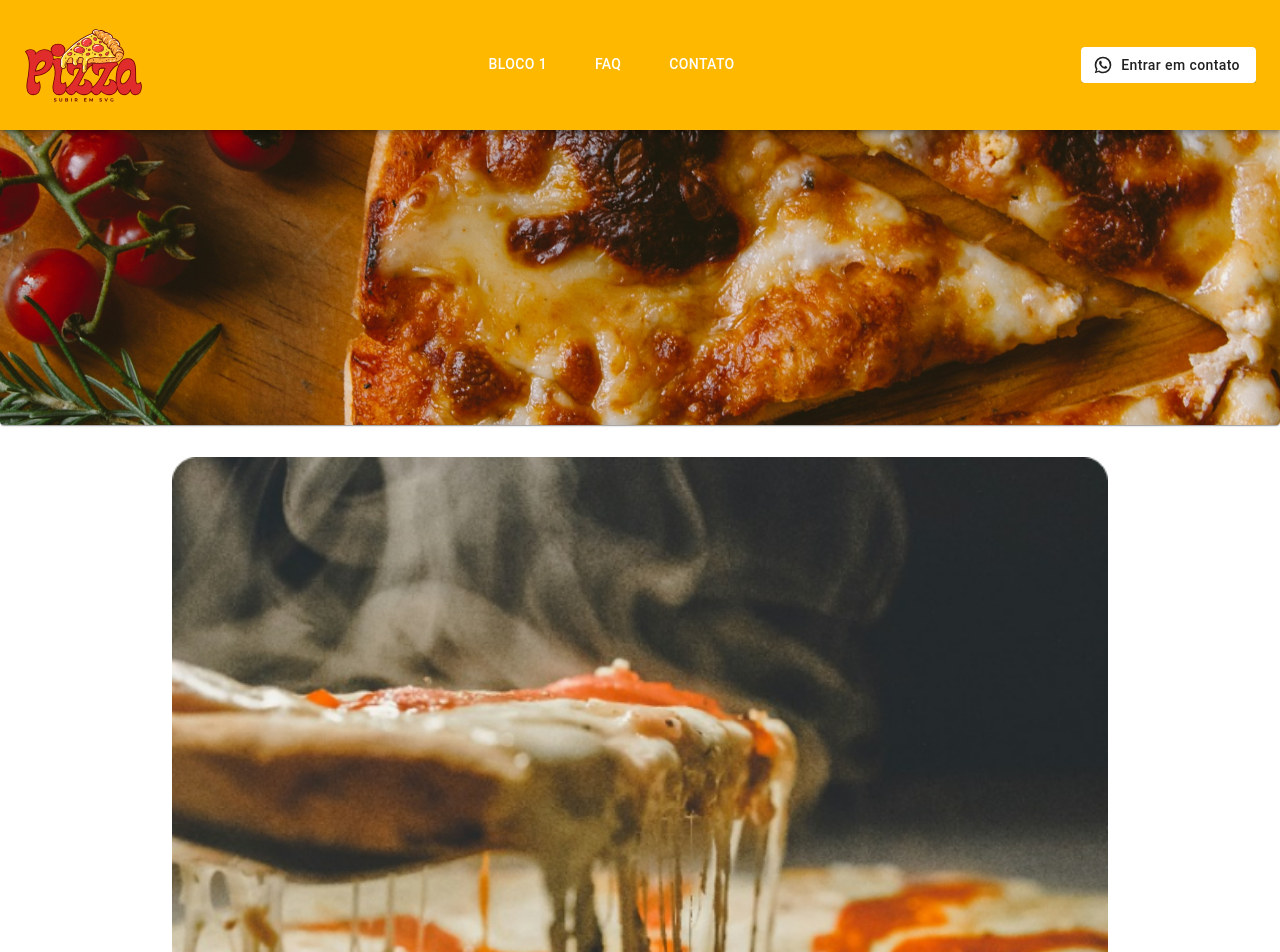
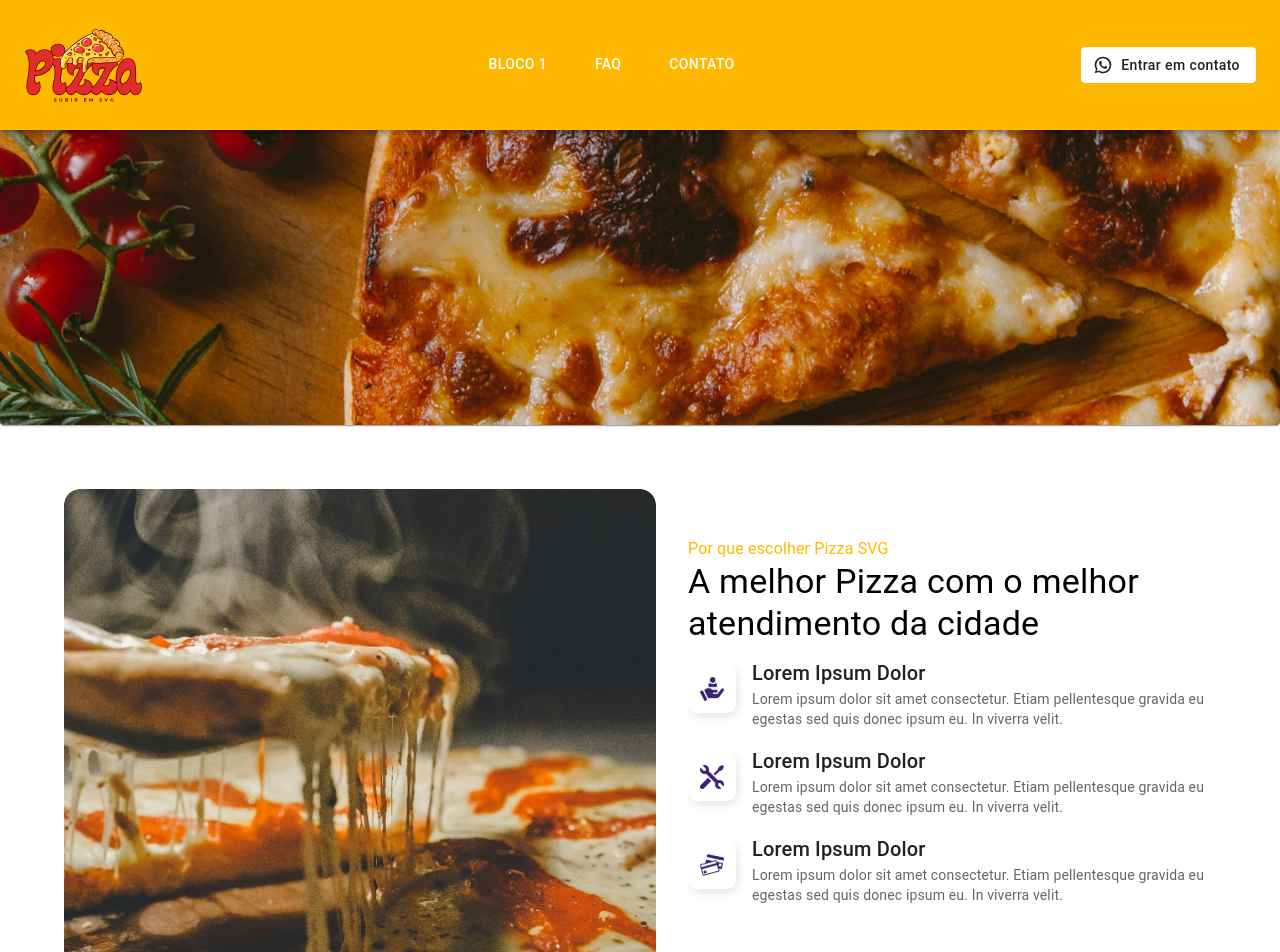
Before and after one commit to Andzuo/test-front-loumar, a React (Create React App) app: page / in a window 1280 px wide. Shown: the top 952 px of the page. Built offline with nearby package versions, Linux system fonts and the light colour scheme.

Commit message:
reafct Response FaqSection and firstSection

```diff
--- a/src/components/FaqSection.jsx
+++ b/src/components/FaqSection.jsx
@@ -14,7 +14,7 @@ const FAQContainer = styled(Box)(({ theme }) => ({
    display: "flex",
    flexDirection: "row-reverse",
    alignItems: "center",
-   justifyContent: "space-between",
+   justifyContent: "center", // Ajustado para centralizar os itens
    maxWidth: "80%",
    padding: "4.5rem 8rem",
    width: "100%",
@@ -38,8 +38,8 @@ const ImageContainer = styled("div")(({ theme }) => ({
       height: "100%",
       objectFit: "cover",
    },
-   [theme.breakpoints.down("lg")]: {
-      width: "75%",
+   [theme.breakpoints.down("xs")]: {
+      width: "100%",
       maxWidth: "100%",
       marginTop: "1rem",
    },
--- a/src/components/FirstSection.jsx
+++ b/src/components/FirstSection.jsx
@@ -9,11 +9,12 @@ const SectionContainer = styled(Box)(({ theme }) => ({
    display: "flex",
    flexDirection: "row",
    alignItems: "center",
-   justifyContent: "center",
-   padding: "4.5rem 22rem",
+   justifyContent: "space-between",
+   padding: "4rem",
    width: "100%",
+   maxWidth: "80rem",
    margin: "0 auto",
-   [theme.breakpoints.down("xl")]: {
+   [theme.breakpoints.down("md")]: {
       flexDirection: "column",
       padding: "1rem",
    },
@@ -31,8 +32,8 @@ const ImageContainer = styled("div")(({ theme }) => ({
       height: "100%",
       objectFit: "cover",
    },
-   [theme.breakpoints.down("lg")]: {
-      width: "75%",
+   [theme.breakpoints.down("xs")]: {
+      width: "100%",
       maxWidth: "100%",
       marginTop: "1rem",
    },
@@ -41,7 +42,7 @@ const ImageContainer = styled("div")(({ theme }) => ({
 const TextContainer = styled(Box)(({ theme }) => ({
    marginLeft: "2rem",
    flex: 1,
-   [theme.breakpoints.down("lg")]: {
+   [theme.breakpoints.down("sm")]: {
       marginLeft: 0,
       display: "flex",
       flexDirection: "column",
```
